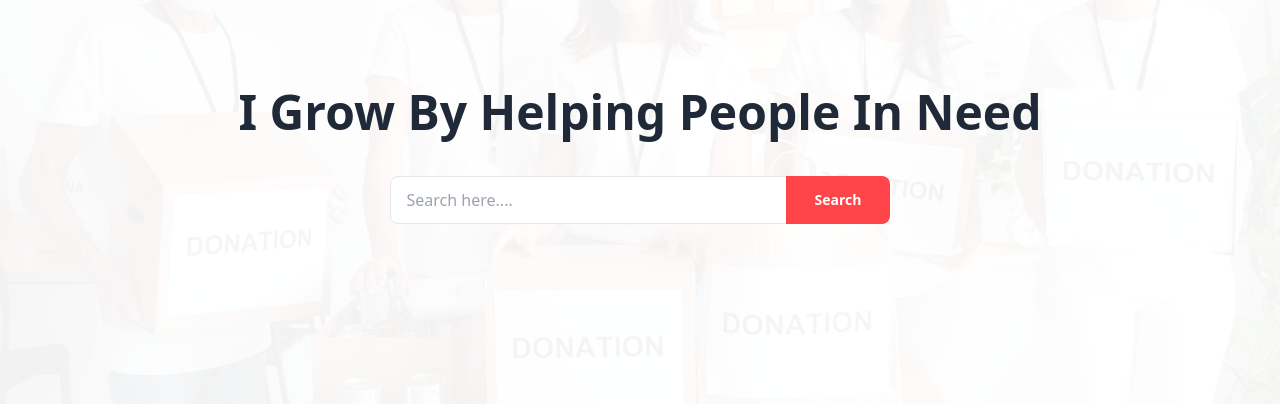
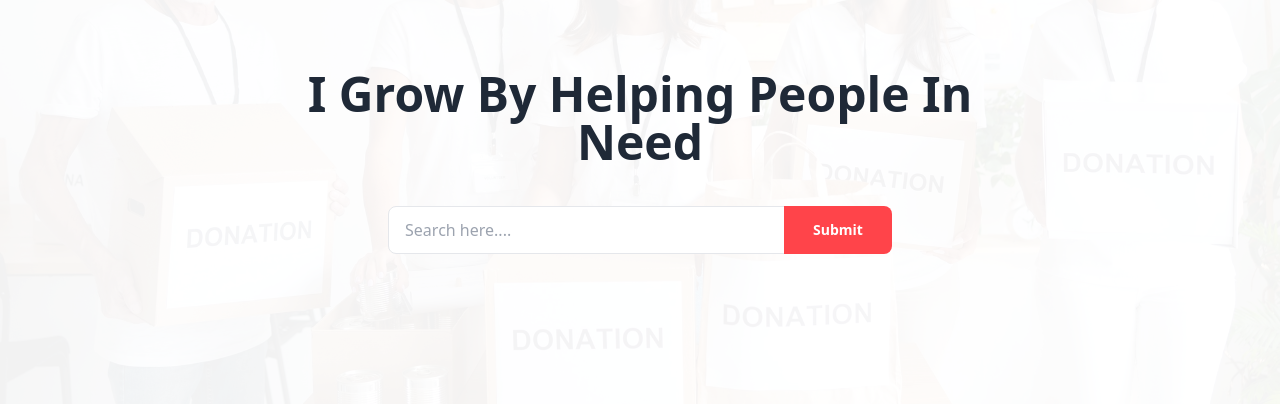
Before and after one commit to shaid30044/assignment-8, a React (Vite) app: page / in a window 1280 px wide. Shown: the part 188-592 px from the top of the page. Built offline with nearby package versions, Linux system fonts and the light colour scheme.

Commit message:
add search feature and functional it

```diff
--- a/src/Components/Body/Cards.jsx
+++ b/src/Components/Body/Cards.jsx
@@ -2,15 +2,7 @@ import { Link } from "react-router-dom";
 import PropTypes from "prop-types";
 
 const Cards = ({ card }) => {
-  const {
-    id,
-    description_image,
-    category,
-    title,
-    text_color,
-    category_bg_color,
-    title_bg_color,
-  } = card;
+  const { text_color, category_bg_color, title_bg_color } = card;
 
   const categoryBgStyle = {
     backgroundColor: `${category_bg_color}`,
@@ -24,11 +16,11 @@ const Cards = ({ card }) => {
 
   return (
     <div>
-      <Link to={`card/${id}`}>
+      <Link to={`card/${card.id}`}>
         <div style={titleBgStyle} className="rounded-xl">
           <img
-            className="w-full h-48 rounded-t-xl"
-            src={description_image}
+            className="w-full md:h-48 rounded-t-xl"
+            src={card.description_image}
             alt=""
           />
           <div style={textStyle} className="p-4">
@@ -37,10 +29,10 @@ const Cards = ({ card }) => {
                 style={categoryBgStyle}
                 className="rounded-[4px] px-[10px] pt-[2px] pb-[3px]"
               >
-                {category}
+                {card.category}
               </span>
             </p>
-            <h1 className="text-xl font-semibold pt-2">{title}</h1>
+            <h1 className="text-xl font-semibold pt-2">{card.title}</h1>
           </div>
         </div>
       </Link>
@@ -49,7 +41,7 @@ const Cards = ({ card }) => {
 };
 
 Cards.propTypes = {
-  card: PropTypes.object.isRequired,
+  card: PropTypes.object,
 };
 
 export default Cards;
--- a/src/Components/Body/DonatedItems.jsx
+++ b/src/Components/Body/DonatedItems.jsx
@@ -36,7 +36,7 @@ const DonatedItems = ({ card, onDonation }) => {
       className="md:flex items-center gap-10 lg:gap-6 rounded-xl"
     >
       <img
-        className="w-full md:w-auto md:h-52 rounded-t-xl md:rounded-r-[0px] md:rounded-l-xl"
+        className="w-full md:w-72 md:h-52 rounded-t-xl md:rounded-r-[0px] md:rounded-l-xl"
         src={description_image}
         alt=""
       />
@@ -67,7 +67,7 @@ const DonatedItems = ({ card, onDonation }) => {
 
 DonatedItems.propTypes = {
   card: PropTypes.object.isRequired,
-  onDonation: PropTypes.func.isRequired,
+  onDonation: PropTypes.func,
 };
 
 export default DonatedItems;
--- a/src/Components/Header/Banner.jsx
+++ b/src/Components/Header/Banner.jsx
@@ -1,21 +1,5 @@
 const Banner = () => {
-  return (
-    <div className="pt-40 pb-[400px]">
-      <h1 className="text-3xl md:text-4xl lg:text-5xl font-bold text-center pb-10">
-        I Grow By Helping People In Need
-      </h1>
-      <div className="flex justify-center items-center">
-        <input
-          className="border focus:outline-1 outline-offset-0 rounded-l-lg px-4 py-[11px] w-80 lg:w-[400px]"
-          type="search"
-          placeholder="Search here...."
-        />
-        <button className="btn btn-ghost normal-case rounded-l-[0px] rounded-r-lg bg-color-1 hover:bg-[#db080f] font-semibold text-white -ml-1 px-7">
-          Search
-        </button>
-      </div>
-    </div>
-  );
+  return <div className="h-[85vh]"></div>;
 };
 
 export default Banner;
--- a/src/Components/Header/Header.jsx
+++ b/src/Components/Header/Header.jsx
@@ -1,8 +1,9 @@
 import Banner from "./Banner";
 import Navbar from "./Navbar";
 import banner from "../../assets/banner.jpeg";
+import PropTypes from "prop-types";
 
-const Header = () => {
+const Header = ({ data }) => {
   return (
     <div className="relative">
       <div
@@ -14,10 +15,14 @@ const Header = () => {
       ></div>
       <div className="relative z-1 px-10 lg:px-40">
         <Navbar></Navbar>
-        <Banner></Banner>
+        <Banner data={data}></Banner>
       </div>
     </div>
   );
 };
 
+Header.propTypes = {
+  data: PropTypes.array.isRequired,
+};
+
 export default Header;
--- a/src/Pages/Home.jsx
+++ b/src/Pages/Home.jsx
@@ -1,19 +1,95 @@
 import { useLoaderData } from "react-router-dom";
 import Cards from "../Components/Body/Cards";
 import Header from "../Components/Header/Header";
+import { useState } from "react";
+import PropTypes from "prop-types";
+
 const Home = () => {
   const data = useLoaderData();
 
+  const [search, setSearch] = useState("");
+  const [searchResults, setSearchResults] = useState([]);
+  const [isLoading, setIsLoading] = useState(false);
+  const [showNoResults, setShowNoResults] = useState(false);
+
+  const handleSubmit = async (e) => {
+    e.preventDefault();
+    setIsLoading(true);
+    setShowNoResults(false);
+
+    setTimeout(() => {
+      const filteredProducts = data.filter((product) =>
+        product.category.toLowerCase().includes(search.toLowerCase())
+      );
+
+      setSearchResults(filteredProducts);
+      setIsLoading(false);
+
+      if (filteredProducts.length === 0) {
+        setShowNoResults(true);
+      }
+    }, 200);
+  };
+
+  const handleSearch = (e) => {
+    setSearch(e.target.value);
+  };
+
   return (
     <div>
-      <Header></Header>
-      <div className="grid md:grid-cols-2 lg:grid-cols-4 gap-10 md:gap-6 mx-10 lg:mx-40 mb-20 -mt-20 lg:-mt-10">
-        {data.map((card, idx) => (
-          <Cards key={idx} card={card}></Cards>
-        ))}
+      <Header data={data}></Header>
+      <div>
+        <div className="absolute top-1/2 left-1/2 transform -translate-x-1/2 -translate-y-1/2">
+          <div className="pb-[100px] md:w-[600px] lg:w-[800px]">
+            <h1 className="text-3xl md:text-4xl lg:text-5xl font-bold text-center pb-10">
+              I Grow By Helping People In Need
+            </h1>
+            <form
+              onSubmit={handleSubmit}
+              className="flex justify-center items-center"
+            >
+              <input
+                onChange={handleSearch}
+                className="border focus:outline-1 outline-offset-0 rounded-l-lg px-4 py-[11px] md:w-80 lg:w-[400px]"
+                type="search"
+                placeholder="Search here...."
+                value={search}
+              />
+              <button
+                className="btn btn-ghost normal-case rounded-l-[0px] rounded-r-lg bg-color-1 hover:bg-[#db080f] font-semibold text-white -ml-1 px-7"
+                type="submit"
+                disabled={isLoading}
+              >
+                {isLoading ? "Searching..." : "Submit"}
+              </button>
+            </form>
+          </div>
+        </div>
+        <div className="grid md:grid-cols-2 lg:grid-cols-4 gap-10 md:gap-6 mx-10 lg:mx-40 mb-20 -mt-20 lg:-mt-10">
+          {isLoading ? (
+            <div className="flex justify-center items-center w-[1200px] md:text-xl font-semibold">
+              Loading...
+            </div>
+          ) : showNoResults ? (
+            <div className="flex justify-center items-center w-[1200px] md:text-xl font-semibold">
+              No results found for{" "}
+              <span className="pl-2">{'"' + search + '"'}</span>
+            </div>
+          ) : searchResults.length > 0 ? (
+            searchResults.map((card) => (
+              <Cards key={card.id} card={card}></Cards>
+            ))
+          ) : (
+            data.map((card) => <Cards key={card.id} card={card}></Cards>)
+          )}
+        </div>
       </div>
     </div>
   );
 };
 
+Home.propTypes = {
+  data: PropTypes.array,
+};
+
 export default Home;
--- a/src/Pages/Statistics.jsx
+++ b/src/Pages/Statistics.jsx
@@ -6,33 +6,28 @@ import PropTypes from "prop-types";
 import { FiMinus } from "react-icons/fi";
 
 const Statistics = () => {
-  const [myDonation, setMyDonation] = useState(0);
   const cards = useLoaderData();
 
+  const [myDonation = 0, setMyDonation] = useState(0);
+
   useEffect(() => {
-    const donatedItems = JSON.parse(localStorage.getItem("donate"));
-
-    const myTotalDonation = donatedItems.reduce(
-      (preValue, currentValue) => preValue + currentValue.price,
-      0
-    );
+    const donatedItems = JSON.parse(localStorage.getItem("donate")) || {};
+    const myTotalDonation = donatedItems.length;
 
     setMyDonation(myTotalDonation);
-  }, [cards]);
+  }, []);
 
-  const totalDonation = cards.reduce(
-    (preValue, currentValue) => preValue + currentValue.price,
-    0
-  );
+  const totalDonation = cards.length - myDonation;
 
   const data = [
     { name: "Total Donation", value: totalDonation },
-    { name: "My Donation", value: myDonation },
+    { name: "Your Donation", value: myDonation },
   ];
 
-  const COLORS = ["#00C49F", "#FF444A"];
+  const COLORS = ["#FF444A", "#00C49F"];
 
   const RADIAN = Math.PI / 180;
+
   const renderCustomizedLabel = ({
     cx,
     cy,
@@ -41,7 +36,7 @@ const Statistics = () => {
     outerRadius,
     percent,
   }) => {
-    const radius = innerRadius + (outerRadius - innerRadius) * 0.5;
+    const radius = innerRadius + (outerRadius - innerRadius) * 0.4;
     const x = cx + radius * Math.cos(-midAngle * RADIAN);
     const y = cy + radius * Math.sin(-midAngle * RADIAN);
 
@@ -52,8 +47,9 @@ const Statistics = () => {
         fill="white"
         textAnchor={x > cx ? "start" : "end"}
         dominantBaseline="central"
+        className="text-xl font-bold font-inter"
       >
-        {`${(percent * 100).toFixed(0)}%`}
+        {`${(percent * 100).toFixed(1)}%`}
       </text>
     );
   };
@@ -62,9 +58,9 @@ const Statistics = () => {
     if (active && payload && payload.length) {
       const data = payload[0].payload;
       return (
-        <div className="flex gap-1 font-medium color-2 backdrop-blur-lg bg-white/40 rounded-lg px-4 py-2">
-          <p>{data.name}:</p>
-          <p>${data.value}</p>
+        <div className="flex gap-1 font-medium font-inter color-2 backdrop-blur-lg bg-white/40 rounded-lg px-4 py-2">
+          <p>{data.name}</p>
+          <p>{data.value}</p>
         </div>
       );
     }
@@ -72,20 +68,20 @@ const Statistics = () => {
   };
 
   const CustomLegend = () => (
-    <div className="flex justify-between items-center gap-3 pt-4">
+    <div className="flex justify-between items-center gap-2 font-inter pt-4">
       <div className="flex items-center gap-[2px]">
+        <span className="text=lg font-semibold">Your Donation</span>
         <FiMinus
           style={{ color: COLORS[1] }}
-          className="text-8xl -ml-4 -mr-3"
+          className="text-8xl -ml-3"
         ></FiMinus>
-        <span className="legend-label">My Donation</span>
       </div>
       <div className="flex items-center gap-[2px]">
+        <span className="text=lg font-semibold -mr-3">Total Donation</span>
         <FiMinus
           style={{ color: COLORS[0] }}
           className="text-8xl -mr-3"
         ></FiMinus>
-        <span className="legend-label">Total Donation</span>
       </div>
     </div>
   );
```
